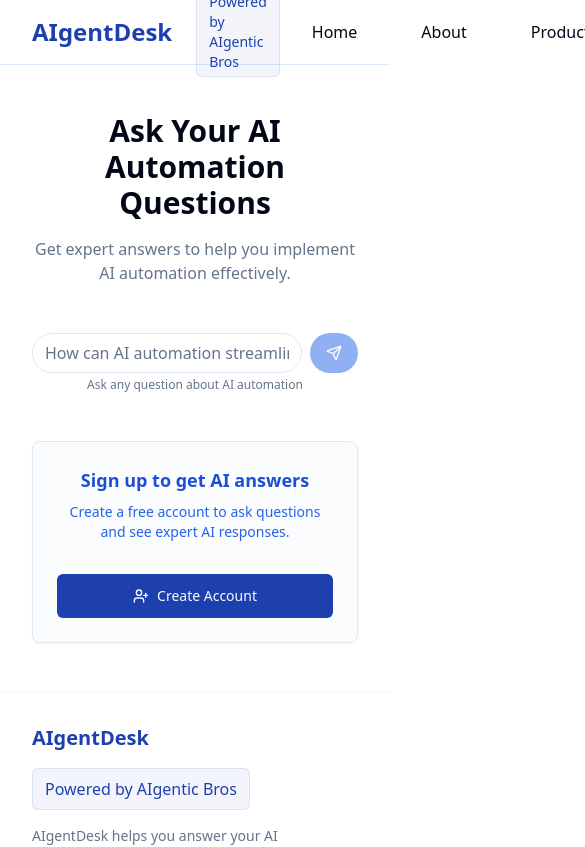
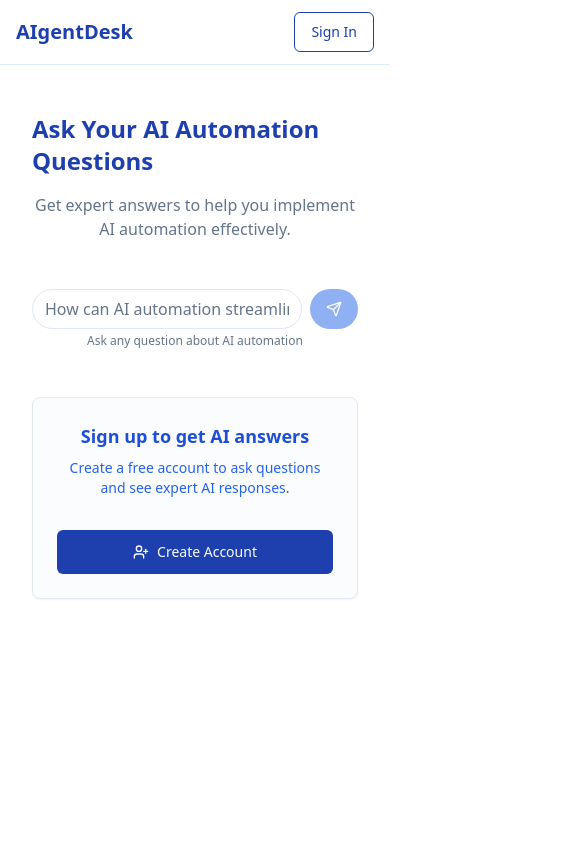
Before and after one commit to muskii1z/aigentdesk-copy, a React (Vite) app: page /ask in a window 390 px wide. Shown: the top 847 px of the page, 585 px wide, since content can reach past the window. Built offline with nearby package versions, Linux system fonts and the light colour scheme.

Commit message:
feat: Improve UI and mobile responsiveness
- Enhanced sign-in button visibility.
- Optimized site layout for mobile devices.
- Applied blue gradient to the ask page.
- Removed product and blog navigation options.

```diff
--- a/src/App.tsx
+++ b/src/App.tsx
@@ -9,7 +9,6 @@ import RootLayout from "./components/RootLayout";
 import Index from "./pages/Index";
 import AskPage from "./pages/AskPage";
 import About from "./pages/About";
-import BlogPage from "./pages/Blog";
 import NotFound from "./pages/NotFound";
 
 const queryClient = new QueryClient();
@@ -26,7 +25,6 @@ const App = () => (
               <Route path="/" element={<Index />} />
               <Route path="/ask" element={<AskPage />} />
               <Route path="/about" element={<About />} />
-              <Route path="/blog" element={<BlogPage />} />
             </Route>
             <Route path="*" element={<NotFound />} />
           </Routes>
--- a/src/components/Navbar.tsx
+++ b/src/components/Navbar.tsx
@@ -19,30 +19,6 @@ const menuItems: IMenu[] = [
     url: '/about',
     dropdown: false,
   },
-  {
-    id: 3,
-    title: 'Products',
-    url: '/products',
-    dropdown: true,
-    items: [
-      {
-        id: 31,
-        title: 'AI Solutions',
-        url: '/products/ai-solutions',
-      },
-      {
-        id: 32,
-        title: 'Automation Tools',
-        url: '/products/automation',
-      },
-    ],
-  },
-  {
-    id: 4,
-    title: 'Blog',
-    url: '/blog',
-    dropdown: false,
-  },
 ];
 
 const Navbar: React.FC = () => {
@@ -56,26 +32,32 @@ const Navbar: React.FC = () => {
   return (
     <>
       <header className="sticky top-0 z-50 w-full border-b border-blue-100 bg-white/90 backdrop-blur supports-[backdrop-filter]:bg-white/30">
-        <div className="container flex h-16 max-w-screen-xl items-center justify-between">
-          <div className="flex items-center gap-6">
+        <div className="container flex h-16 max-w-screen-xl items-center justify-between px-4 md:px-6">
+          <div className="flex items-center gap-4 md:gap-6">
             <Link to="/" className="flex items-center">
-              <div className="font-bold text-2xl text-querify-blue">AIgentDesk</div>
+              <div className="font-bold text-xl md:text-2xl text-querify-blue">AIgentDesk</div>
             </Link>
 
-            <div className="font-medium text-querify-blue text-sm inline-block py-1 px-3 rounded-md bg-querify-blue/5 border border-querify-blue/10">
+            <div className="hidden md:inline-block font-medium text-querify-blue text-sm py-1 px-3 rounded-md bg-querify-blue/5 border border-querify-blue/10">
               Powered by AIgentic Bros
             </div>
           </div>
 
-          <div className="flex-1 flex justify-center">
+          <div className="hidden md:flex flex-1 justify-center">
             <Menu list={menuItems} />
           </div>
 
-          <div className="flex items-center gap-4">
+          <div className="flex items-center gap-3 md:gap-4">
             <Button
-              className="bg-querify-blue hover:bg-blue-700 text-white text-base px-8 py-7 text-lg font-medium"
+              variant="outline"
+              className="text-querify-blue border-querify-blue hover:bg-querify-blue/5"
+              onClick={() => setIsOpen(true)}
+            >
+              Sign In
+            </Button>
+            <Button
+              className="bg-querify-blue hover:bg-blue-700 text-white hidden md:inline-flex"
               onClick={handleAskClick}
-              size="lg"
             >
               Ask Questions
             </Button>
--- a/src/pages/AskPage.tsx
+++ b/src/pages/AskPage.tsx
@@ -11,18 +11,17 @@ const AskPage = () => {
   const { user, resetQuestions } = useQuerify();
 
   const handleLogout = () => {
-    // Clear user data in context
     resetQuestions();
-    // Force page reload to reset all states
     window.location.reload();
     toast.success("Logged out successfully");
   };
 
   return (
+    <div className="min-h-screen bg-gradient-to-br from-blue-50 to-white hero-pattern">
       <div className="container max-w-screen-xl py-12">
         <div className="max-w-3xl mx-auto">
           <div className="flex justify-between items-center mb-4">
-          <h1 className="text-3xl font-bold text-center">Ask Your AI Automation Questions</h1>
+            <h1 className="text-2xl md:text-3xl font-bold text-querify-blue">Ask Your AI Automation Questions</h1>
 
             {user && (
               <Button
@@ -48,6 +47,7 @@ const AskPage = () => {
           </div>
         </div>
       </div>
+    </div>
   );
 };
 
```
Lines whose indentation alone changed are shown as unchanged.
